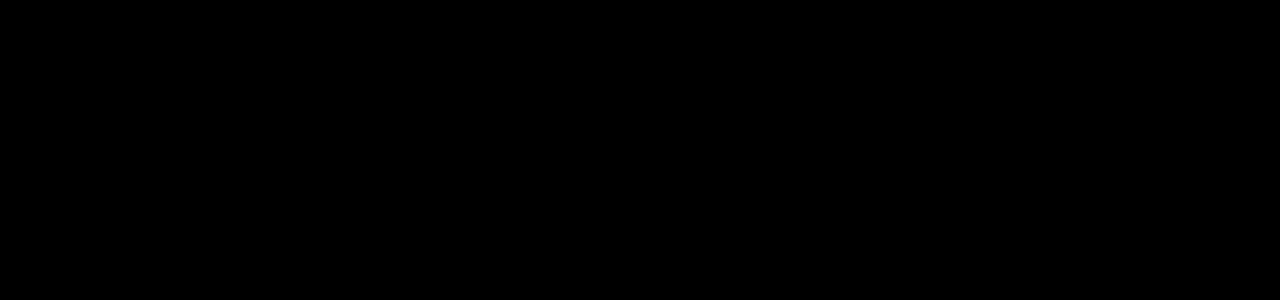
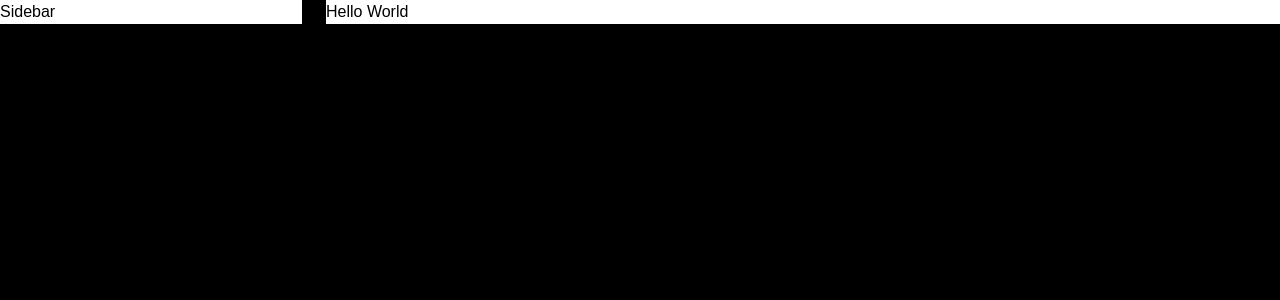
Before and after one commit to Dragontalker/nextjs-tailwindcss-portfolio, a Next.js app: page / in a window 1280 px wide. Shown: the top 300 px of the page. Built offline with nearby package versions, Linux system fonts and the light colour scheme.

Commit message:
Set the background of different grid to white to make them visible.

```diff
--- a/pages/_app.tsx
+++ b/pages/_app.tsx
@@ -3,8 +3,8 @@ import '../styles/globals.css'
 function MyApp({ Component, pageProps }) {
   return (
     <div className='grid grid-cols-12 gap-6'>
-      <div className='col-span-3'>Sidebar</div>
-      <div className='col-span-9'>
+      <div className='col-span-3 bg-white'>Sidebar</div>
+      <div className='col-span-9 bg-white'>
         <Component {...pageProps} />
       </div>
     </div>
```
